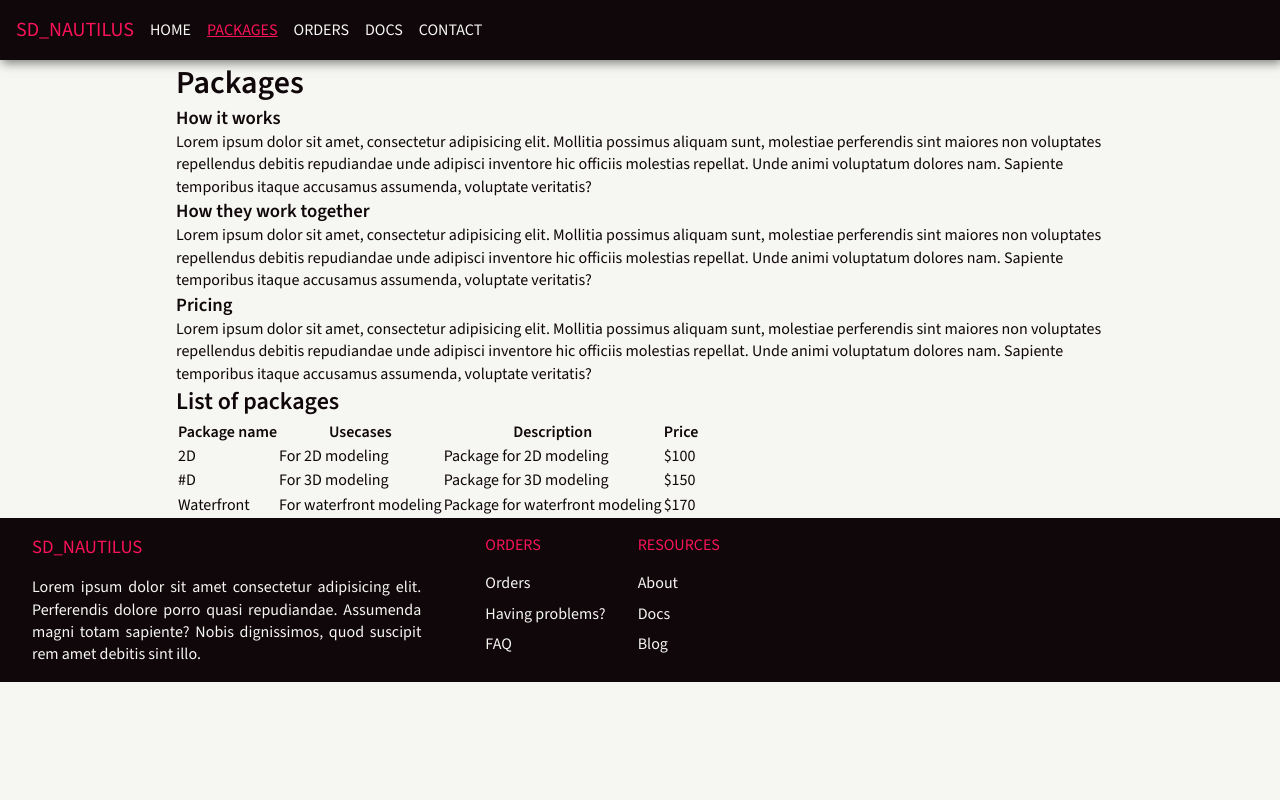
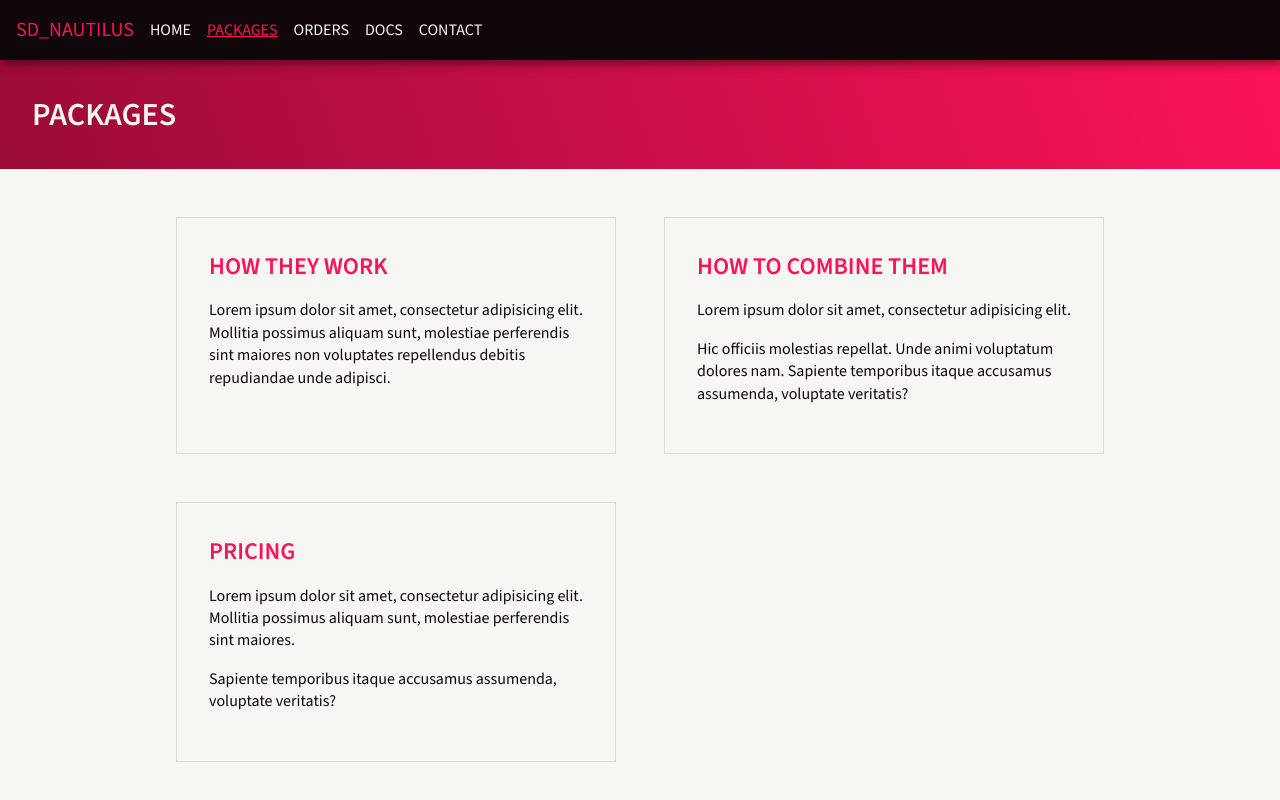
Before and after one commit to DusanDjordjic/SD-Nautilus, an Angular app: page /packages in a window 1280 px wide. Shown: the top 800 px of the page. Built offline with nearby package versions, Linux system fonts and the light colour scheme.

Commit message:
Package: package page styles

```diff
--- a/src/app/package/package-page/package-page.component.html
+++ b/src/app/package/package-page/package-page.component.html
@@ -1,44 +1,41 @@
 <header>
-  <div class="container">
   <h1>Packages</h1>
-  </div>
 </header>
 <main>
   <div class="container">
+    <div class="article-grid">
       <article>
-      <h3>How it works</h3>
+        <h3>How they work</h3>
         <p>
           Lorem ipsum dolor sit amet, consectetur adipisicing elit. Mollitia
-        possimus aliquam sunt, molestiae perferendis sint maiores non voluptates
-        repellendus debitis repudiandae unde adipisci inventore hic officiis
-        molestias repellat. Unde animi voluptatum dolores nam. Sapiente
-        temporibus itaque accusamus assumenda, voluptate veritatis?
+          possimus aliquam sunt, molestiae perferendis sint maiores non
+          voluptates repellendus debitis repudiandae unde adipisci.
         </p>
       </article>
       <article>
-      <h3>How they work together</h3>
+        <h3>How to combine them</h3>
+        <p>Lorem ipsum dolor sit amet, consectetur adipisicing elit.</p>
         <p>
-        Lorem ipsum dolor sit amet, consectetur adipisicing elit. Mollitia
-        possimus aliquam sunt, molestiae perferendis sint maiores non voluptates
-        repellendus debitis repudiandae unde adipisci inventore hic officiis
-        molestias repellat. Unde animi voluptatum dolores nam. Sapiente
-        temporibus itaque accusamus assumenda, voluptate veritatis?
+          Hic officiis molestias repellat. Unde animi voluptatum dolores nam.
+          Sapiente temporibus itaque accusamus assumenda, voluptate veritatis?
         </p>
       </article>
       <article>
         <h3>Pricing</h3>
         <p>
           Lorem ipsum dolor sit amet, consectetur adipisicing elit. Mollitia
-        possimus aliquam sunt, molestiae perferendis sint maiores non voluptates
-        repellendus debitis repudiandae unde adipisci inventore hic officiis
-        molestias repellat. Unde animi voluptatum dolores nam. Sapiente
-        temporibus itaque accusamus assumenda, voluptate veritatis?
+          possimus aliquam sunt, molestiae perferendis sint maiores.
+        </p>
+        <p>
+          Sapiente temporibus itaque accusamus assumenda, voluptate veritatis?
         </p>
       </article>
+    </div>
   </div>
 </main>
 <section>
   <div class="container">
+    <div class="package-list-wrapper">
       <h2>List of packages</h2>
       <table>
         <thead>
@@ -47,6 +44,7 @@
             <th>Usecases</th>
             <th>Description</th>
             <th>Price</th>
+            <th></th>
           </tr>
         </thead>
         <tbody>
@@ -55,20 +53,30 @@
             <td>For 2D modeling</td>
             <td>Package for 2D modeling</td>
             <td>$100</td>
+            <td>
+              <button>details</button>
+            </td>
           </tr>
           <tr>
-          <td>#D</td>
+            <td>3D</td>
             <td>For 3D modeling</td>
             <td>Package for 3D modeling</td>
             <td>$150</td>
+            <td>
+              <button>details</button>
+            </td>
           </tr>
           <tr>
             <td>Waterfront</td>
             <td>For waterfront modeling</td>
             <td>Package for waterfront modeling</td>
             <td>$170</td>
+            <td>
+              <button>details</button>
+            </td>
           </tr>
         </tbody>
       </table>
     </div>
+  </div>
 </section>
--- a/src/app/package/package-page/package-page.component.scss
+++ b/src/app/package/package-page/package-page.component.scss
@@ -0,0 +1,82 @@
+@import "src/assets/styles/vars";
+@import "src/assets/styles/mixins";
+header {
+  background: rgb(154, 11, 55);
+  background: linear-gradient(
+    71deg,
+    rgba(154, 11, 55, 1) 0%,
+    rgba(251, 19, 89, 1) 100%
+  );
+  padding: 2rem;
+  color: $color-light;
+  text-transform: uppercase;
+}
+main {
+  padding: 3rem 0;
+  .article-grid {
+    display: grid;
+    grid-template-columns: repeat(1, 1fr);
+    gap: 3rem;
+    article {
+      @include card;
+      h3 {
+        font-size: 1.5rem;
+        text-transform: uppercase;
+        color: $color-primary-500;
+      }
+      p {
+        margin: 1rem 0;
+      }
+    }
+  }
+}
+section {
+  padding: 3rem 0;
+}
+.package-list-wrapper {
+  h2 {
+    font-size: 2rem;
+    text-transform: uppercase;
+    color: $color-primary-500;
+    margin-bottom: 1em;
+  }
+  table {
+    min-width: 100%;
+    border-collapse: collapse;
+    display: block;
+    white-space: nowrap;
+    transition: all 0.3s;
+    overflow-x: auto;
+    border: 1px solid rgba($color-dark-500, $alpha: 0.1);
+    &:hover {
+      border-color: transparent;
+      box-shadow: 1px 2px 10px rgba($color: #000000, $alpha: 0.5);
+    }
+    th,
+    td {
+      padding: 0.5rem 1rem;
+    }
+    thead {
+      background-color: $color-dark-500;
+      color: $color-primary-500;
+      text-align: left;
+    }
+    tbody {
+      tr {
+        border-bottom: 1px solid rgba($color-dark-500, 0.1);
+      }
+    }
+  }
+}
+@include md {
+  main {
+    .article-grid {
+      grid-template-columns: repeat(2, 1fr);
+    }
+  }
+  .package-list-wrapper {
+    table {
+      display: table;
+    }
+  }
+}
--- a/src/assets/styles/_mixins.scss
+++ b/src/assets/styles/_mixins.scss
@@ -8,6 +8,15 @@
     .container {
       width: 960px;
     }
+  }
+}
+@mixin card {
+  padding: 2rem;
+  transition: all 0.3s;
+  border: 1px solid rgba($color-dark-500, 0.1);
+  &:hover {
+    border-color: transparent;
+    box-shadow: 1px 4px 16px -4px rgba($color-dark-500, $alpha: 0.3);
   }
 }
 @mixin button($bcg-color: $color-dark-500, $color: $color-light, $fs: 1rem) {
@@ -37,3 +46,8 @@
     @content;
   }
 }
+@mixin xl {
+  @media only screen and (min-width: 1200px) {
+    @content;
+  }
+}
```
Lines whose indentation alone changed are shown as unchanged.
